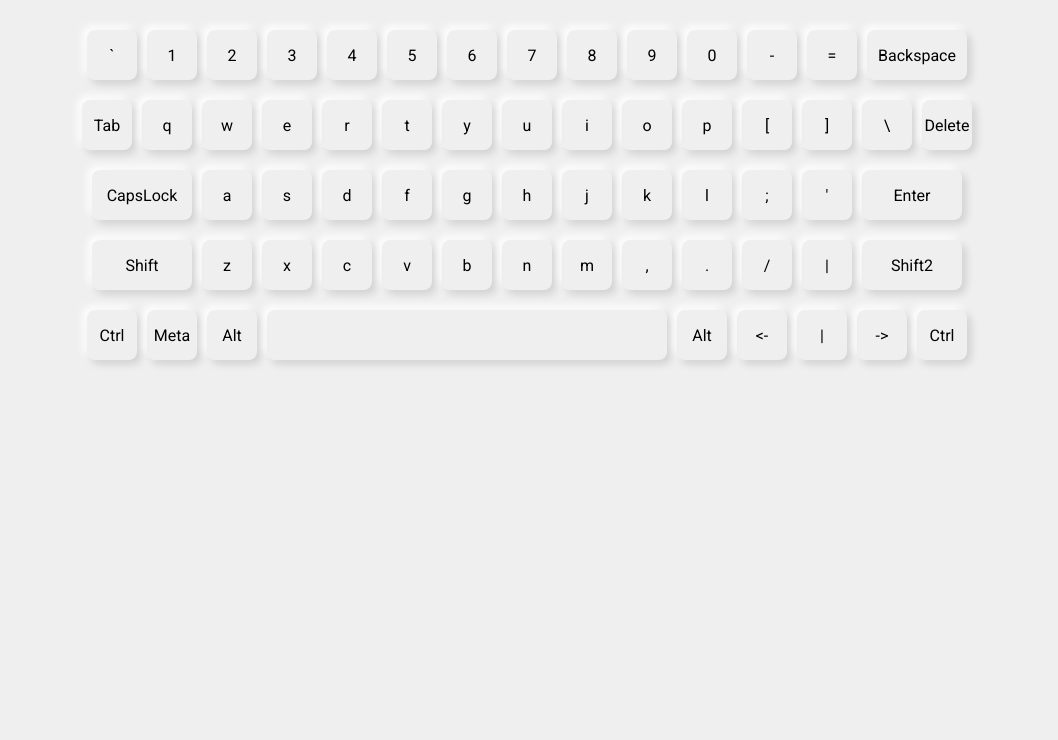
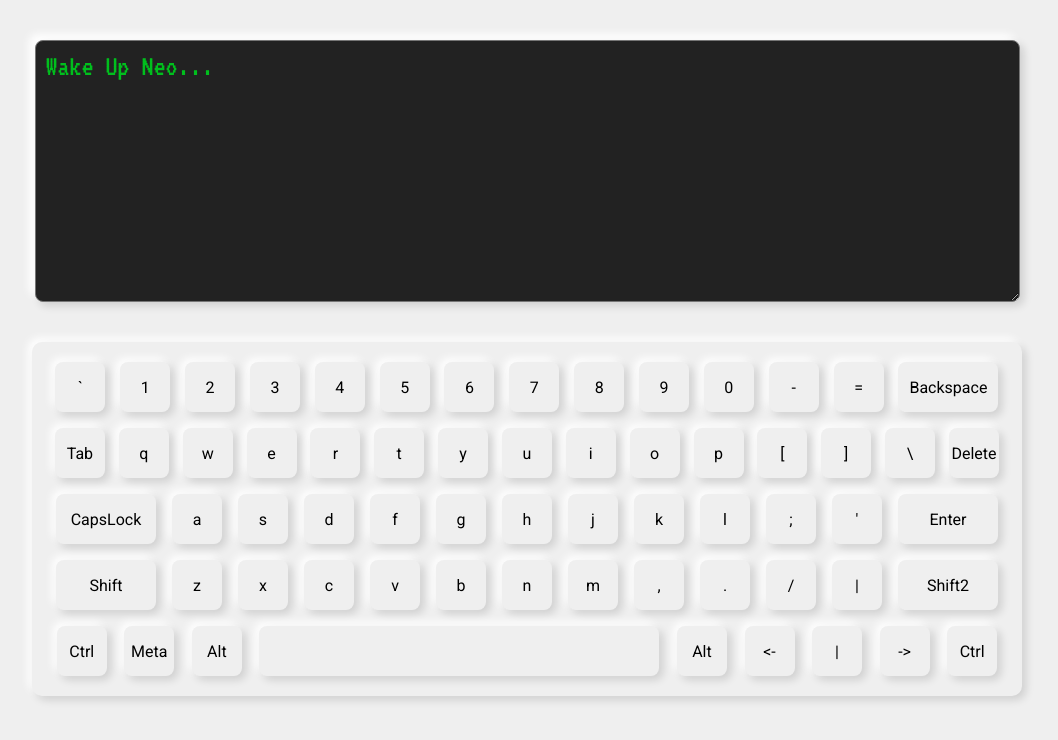
Before and after one commit to donteday/virtual-keyboard, a website: page index.html in a window 1280 px wide. Shown: the whole page, without its empty margins (113-1171 px from the left). Drawn offline with Linux system fonts and the light colour scheme.

Commit message:
feat: add new style

```diff
--- a/js/index.js
+++ b/js/index.js
@@ -11,8 +11,6 @@ const Keyboard = {
             'CapsLock', 'a', 's', 'd', 'f', 'g', 'h', 'j', 'k', 'l', ';', "'", 'Enter',
             'Shift', 'z', 'x', 'c', 'v', 'b', 'n', 'm', ',', '.', '/', 'ArrowUp', 'Shift2',
             'Control', 'Meta', 'Alt', 'Space', 'Alt', 'ArrowLeft', 'ArrowDown', 'ArrowRight', 'Control'],
-
-        ru: ['`', '1', '2', '3', '4', '5', '6', '7', '8', '9', '0', '-', '=', 'Backspace', 'Tab', 'й', 'ц', 'e', 'r', 't', 'y', 'u', 'i', 'o', 'p', '[', ']', '\\', 'CapsLock', 'a', 's', 'd', 'f', 'g', 'h', 'j', 'k', 'l', ';', "'", 'Enter', 'Shift', 'z', 'x', 'c', 'v', 'b', 'n', 'm', ',', '.', '/', 'Shift2', 'Ctrl', 'Meta', 'Alt', ' ', 'Alt', 'ContM', 'Control'],
     },
 
     init() {
@@ -91,12 +89,16 @@ const Keyboard = {
                     board.appendChild(keyButton);
                     break;
             }
-
-
-
         });
     }
 }
 
+const textArea = document.createElement('textarea');
+textArea.rows = 8;
+textArea.cols = 79;
+textArea.className = 'textarea';
+textArea.value = 'Wake Up Neo...';
+
+body.appendChild(textArea);
 
 Keyboard.init();
--- a/style.css
+++ b/style.css
@@ -1,4 +1,4 @@
-@import url('https://fonts.googleapis.com/css2?family=Roboto:wght@400;700&display=swap');
+@import url('https://fonts.googleapis.com/css2?family=Roboto:wght@400;700&family=VT323&display=swap');
 
 * {
     margin: 0;
@@ -24,22 +24,30 @@ br {
 .board {
     display: flex;
     flex-wrap: wrap;
-    justify-content: center;
+    justify-content: space-around;
     margin: 0 auto;
-    max-width: 1000px;
-    padding: 30px 0;
-    gap: 10px;
+    max-width: 950px;
+    padding: 20px;
+    gap: 8px;
+    border-radius: 10px;
+    box-shadow:
+    4px 4px 8px #0002,
+    -4px -4px 8px #fff;
+
 }
 
 .textarea {
     display: block;
     padding: 10px;
     margin: 40px auto;
-    border: none;
     border-radius: 8px;
     box-shadow:
     4px 4px 8px #0002,
-    -4px -4px 8px #fff;
+    -6px -6px 8px #fff;
+    background-color: #171717f1;
+    color: #00bf1d;
+    font-family: 'VT323', monospace;
+    font-size: 30px;
 }
 
 .key-button, i {
@@ -52,6 +60,7 @@ br {
         -4px -4px 8px #fff;
     place-content: center;
     transition: all .5s ease;
+    background-color: #efefef;
 }
 
 .key-button:hover, .active {
```
